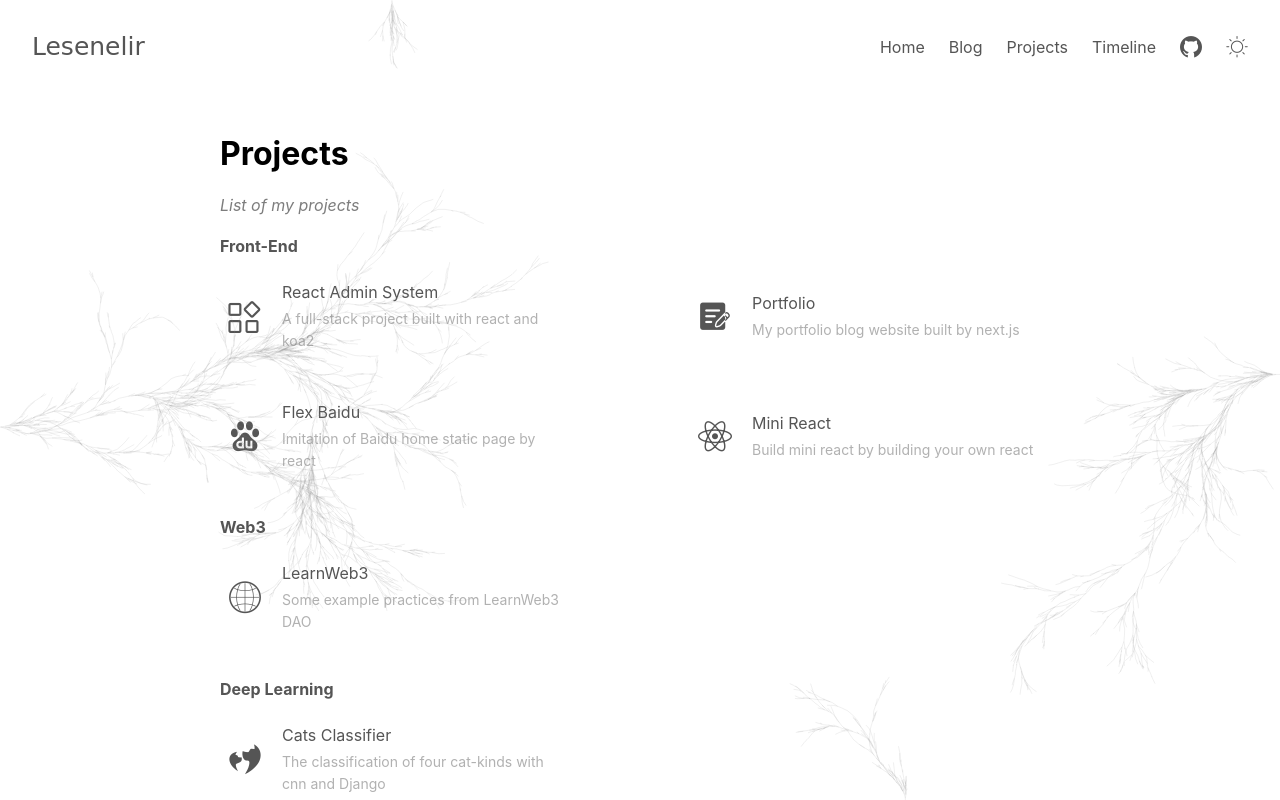
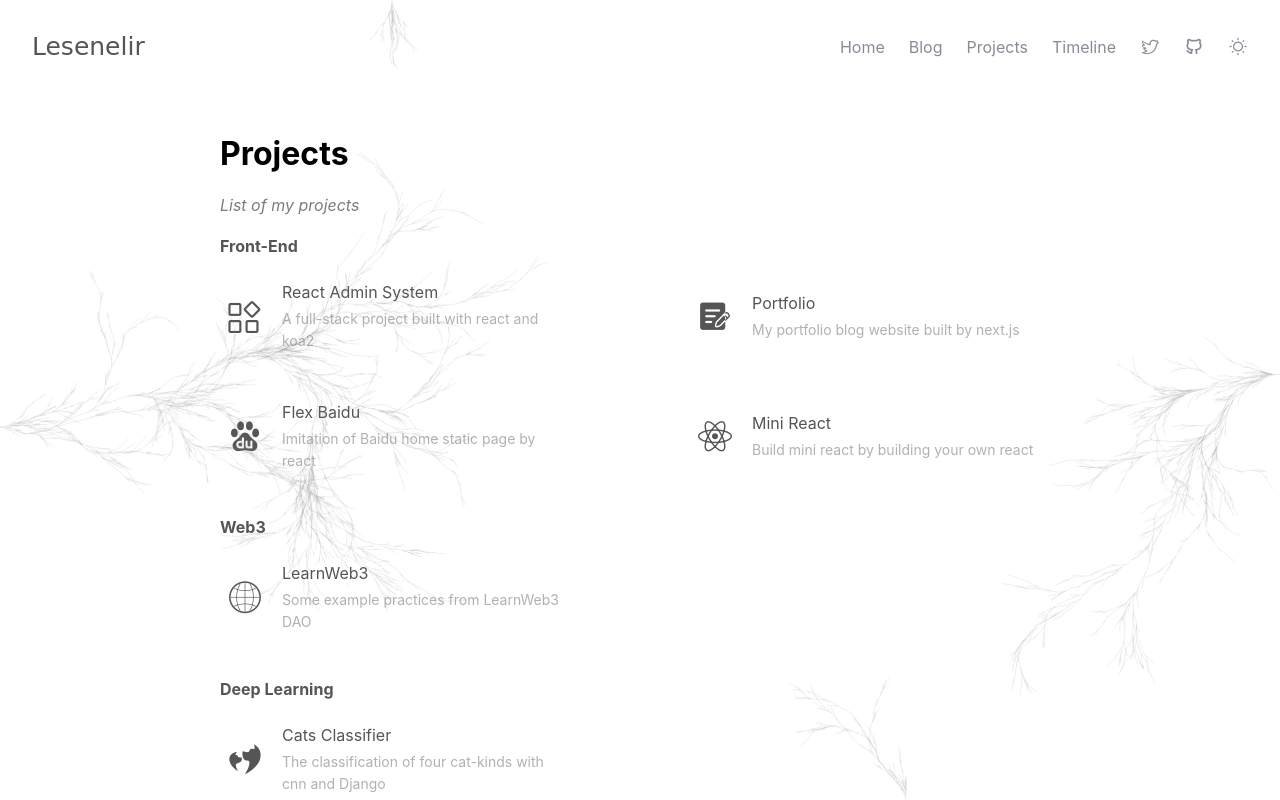
Before and after one commit to lesenelir/lesenelir.zz, a Next.js app: page /projects in a window 1280 px wide. Shown: the top 800 px of the page. Built offline with nearby package versions, Linux system fonts and the light colour scheme.

Commit message:
feat: change navbar color & add twitter icon

```diff
--- a/components/navbar.js
+++ b/components/navbar.js
@@ -46,6 +46,15 @@ function Navbar(props) {
         <Link href={`/timeline`}>
           <a className={`${styles.link} ${styles.pc}`}>Timeline</a>
         </Link>
+        <Link href='https://twitter.com/lesenelir'>
+          <a
+            rel='noreferrer'
+            target='_blank'
+            className={`iconfont ${styles.icon} ${styles.link} ${styles.pc}`}
+          >
+            &#xe646;
+          </a>
+        </Link>
 
         {/*Default Icon*/}
         <a
@@ -54,12 +63,12 @@ function Navbar(props) {
           target='_blank'
           className={`iconfont ${styles.icon}`}
         >
-          &#xe732;
+          &#xe799;
         </a>
         {
           theme === 'light' ? (
             <span className={`iconfont ${styles.icon}`} onClick={changeTheme}>
-              &#xe64c;
+              &#xe642;
             </span>
           ) : (
             <span className={`iconfont ${styles.icon}`} onClick={changeTheme}>
--- a/styles/globals.css
+++ b/styles/globals.css
@@ -39,6 +39,7 @@ a {
 .layout[color-mode='light'] {
   --surfaceMain: #555555;  /* Deep Gray */
   --surfaceSub: #7D7D7D;   /* Light Gray */
+  --surfaceNavbar: #374151;
   --surfaceStrong: #000000;
   --surfaceBackground: #ffffff;
   --surfaceCodeBlock: #F8F8F8;
@@ -47,6 +48,7 @@ a {
 .layout[color-mode='dark'] {
   --surfaceMain: #BBBBBB;
   --surfaceSub: #E5E7EB;
+  --surfaceNavbar: #E5E7EB;
   --surfaceStrong: #ffffff;
   --surfaceBackground: #000000;
   --surfaceCodeBlock: #4b4b4b;
--- a/styles/navbar.module.css
+++ b/styles/navbar.module.css
@@ -30,10 +30,12 @@
   align-items: center;
   gap: 24px;
   font-size: 16px;
+  color: var(--surfaceNavbar);
+  opacity: .6;
 }
 
 .icon {
-  font-size: 22px;
+  font-size: 20px;
   cursor: pointer;
   transition: 0.3s;
 }
```
Also changed, not shown: public/iconfont.ttf.
